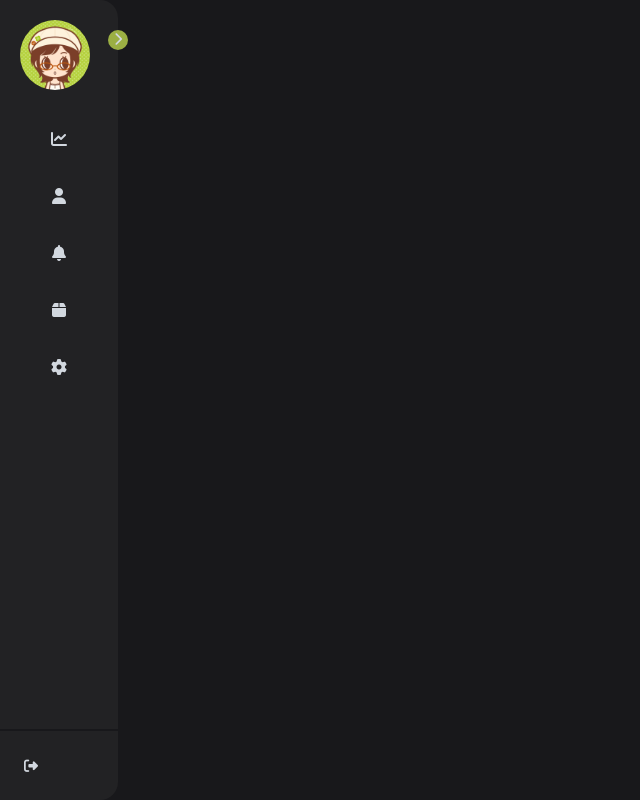
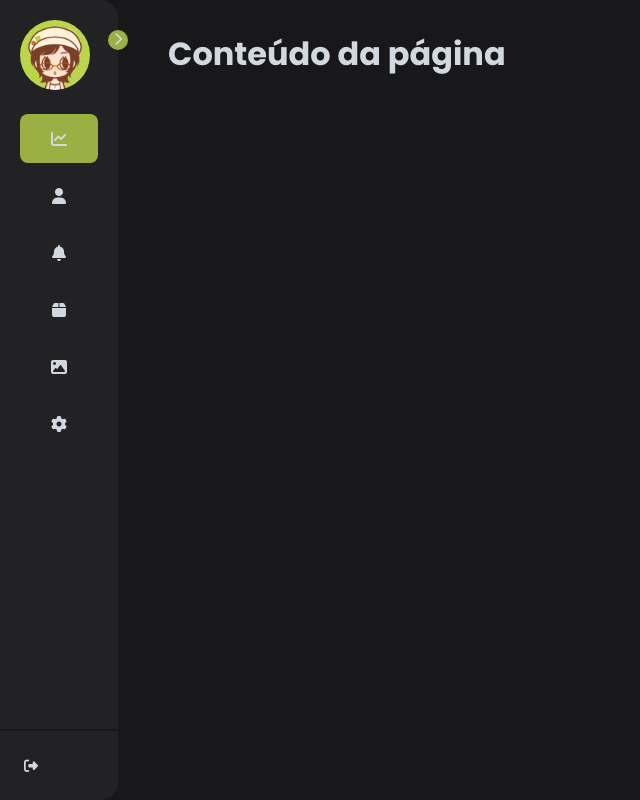
Before and after one commit to natyy200/menu-lateral, a plain HTML site: page index.html in a window 1280 px wide. Shown: the whole page, without its empty margins (0-640 px from the left). Drawn offline with Linux system fonts and the light colour scheme.

Commit message:
ajustando algumas coisas no html

```diff
--- a/index.html
+++ b/index.html
@@ -21,7 +21,7 @@
                 </p>
             </div>
             <ul id="side_items">
-                <li class="side-item">
+                <li class="side-item active">
                     <a href="#">
                         <i class="fa-solid fa-chart-line"></i>
                         <span class="item-description">Dashboard</span>
@@ -47,6 +47,12 @@
                 </li>
                 <li class="side-item">
                     <a href="#">
+                        <i class="fa-solid fa-image"></i>
+                        <span class="item-description">Imagens</span>
+                    </a>
+                </li>
+                <li class="side-item">
+                    <a href="#">
                         <i class="fa-solid fa-gear"></i>
                         <span class="item-description">Configurações</span>
                     </a>
@@ -63,6 +69,9 @@
             </button>
         </div>
     </nav>
+    <main>
+        <h1>Conteúdo da página</h1>
+    </main>
     <script src="./assets/js/script.js"></script>
 </body>
 </html>
```
